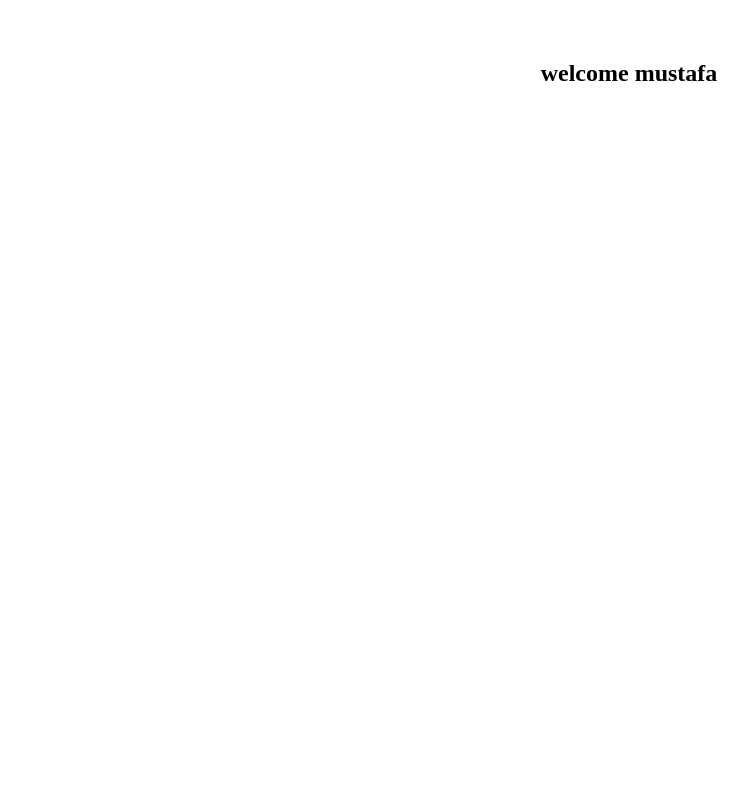
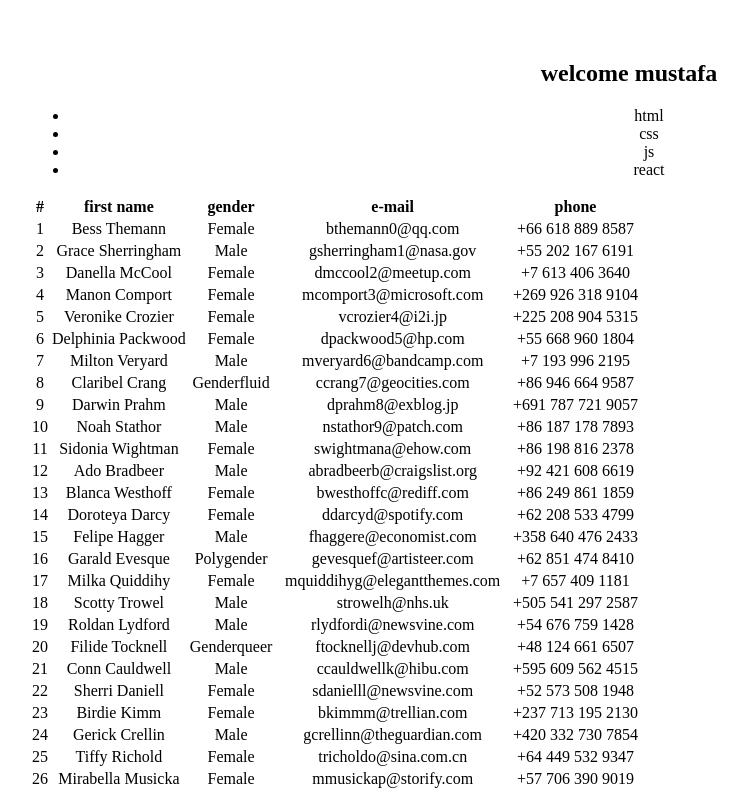
Before and after one commit to BackEndForum/learn-react, a React (Vite) app: page / in a window 1280 px wide. Shown: the top 792 px of the page, without its empty margins (11-758 px from the left). Built offline with nearby package versions, Linux system fonts and the light colour scheme.

Commit message:
Array map()

```diff
--- a/src/App.jsx
+++ b/src/App.jsx
@@ -1,11 +1,44 @@
 
 import './App.css'
+import data from "./assets/MOCK_DATA.json";
+const langs = ["html","css","js","react"];
+const list = data;
+
+const fruitlist = ['apple', 'banana', 'cherry'];
+
 
 function App() {
 
   return (
     <div className='App'>
       <h2>welcome mustafa</h2>
+      <ul>
+        {langs.map(lang => <li key={lang}>{lang}</li>)}
+      </ul>
+      <table>
+        <thead>
+          <tr>
+            <th>#</th>
+            <th>first name</th>
+            <th>gender</th>
+            <th>e-mail</th>
+            <th>phone</th>
+          </tr>
+        </thead>
+        <tbody>
+
+          {list.map(val => <tr key={val.id}><td >{val.id}</td><td>{val.first_name + " " + val.last_name}</td><td>{val.gender}</td><td>{val.email}</td><td>{val.phone}</td></tr>)}
+        </tbody>
+      </table>
+      <ul>
+      {fruitlist.map((fruit, index, array) => {
+        return (
+          <li key={fruit}>
+            Number: {fruit}, Index: {index}, Array: {array}
+          </li>
+        );
+      })}
+    </ul>
     </div>
   )
 }
--- /dev/null
+++ b/src/assets/MOCK_DATA.json
@@ -0,0 +1,50 @@
+[{"id":1,"first_name":"Bess","last_name":"Themann","email":"bthemann0@qq.com","gender":"Female","phone":"+66 618 889 8587"},
+{"id":2,"first_name":"Grace","last_name":"Sherringham","email":"gsherringham1@nasa.gov","gender":"Male","phone":"+55 202 167 6191"},
+{"id":3,"first_name":"Danella","last_name":"McCool","email":"dmccool2@meetup.com","gender":"Female","phone":"+7 613 406 3640"},
+{"id":4,"first_name":"Manon","last_name":"Comport","email":"mcomport3@microsoft.com","gender":"Female","phone":"+269 926 318 9104"},
+{"id":5,"first_name":"Veronike","last_name":"Crozier","email":"vcrozier4@i2i.jp","gender":"Female","phone":"+225 208 904 5315"},
+{"id":6,"first_name":"Delphinia","last_name":"Packwood","email":"dpackwood5@hp.com","gender":"Female","phone":"+55 668 960 1804"},
+{"id":7,"first_name":"Milton","last_name":"Veryard","email":"mveryard6@bandcamp.com","gender":"Male","phone":"+7 193 996 2195"},
+{"id":8,"first_name":"Claribel","last_name":"Crang","email":"ccrang7@geocities.com","gender":"Genderfluid","phone":"+86 946 664 9587"},
+{"id":9,"first_name":"Darwin","last_name":"Prahm","email":"dprahm8@exblog.jp","gender":"Male","phone":"+691 787 721 9057"},
+{"id":10,"first_name":"Noah","last_name":"Stathor","email":"nstathor9@patch.com","gender":"Male","phone":"+86 187 178 7893"},
+{"id":11,"first_name":"Sidonia","last_name":"Wightman","email":"swightmana@ehow.com","gender":"Female","phone":"+86 198 816 2378"},
+{"id":12,"first_name":"Ado","last_name":"Bradbeer","email":"abradbeerb@craigslist.org","gender":"Male","phone":"+92 421 608 6619"},
+{"id":13,"first_name":"Blanca","last_name":"Westhoff","email":"bwesthoffc@rediff.com","gender":"Female","phone":"+86 249 861 1859"},
+{"id":14,"first_name":"Doroteya","last_name":"Darcy","email":"ddarcyd@spotify.com","gender":"Female","phone":"+62 208 533 4799"},
+{"id":15,"first_name":"Felipe","last_name":"Hagger","email":"fhaggere@economist.com","gender":"Male","phone":"+358 640 476 2433"},
+{"id":16,"first_name":"Garald","last_name":"Evesque","email":"gevesquef@artisteer.com","gender":"Polygender","phone":"+62 851 474 8410"},
+{"id":17,"first_name":"Milka","last_name":"Quiddihy","email":"mquiddihyg@elegantthemes.com","gender":"Female","phone":"+7 657 409 1181"},
+{"id":18,"first_name":"Scotty","last_name":"Trowel","email":"strowelh@nhs.uk","gender":"Male","phone":"+505 541 297 2587"},
+{"id":19,"first_name":"Roldan","last_name":"Lydford","email":"rlydfordi@newsvine.com","gender":"Male","phone":"+54 676 759 1428"},
+{"id":20,"first_name":"Filide","last_name":"Tocknell","email":"ftocknellj@devhub.com","gender":"Genderqueer","phone":"+48 124 661 6507"},
+{"id":21,"first_name":"Conn","last_name":"Cauldwell","email":"ccauldwellk@hibu.com","gender":"Male","phone":"+595 609 562 4515"},
+{"id":22,"first_name":"Sherri","last_name":"Daniell","email":"sdanielll@newsvine.com","gender":"Female","phone":"+52 573 508 1948"},
+{"id":23,"first_name":"Birdie","last_name":"Kimm","email":"bkimmm@trellian.com","gender":"Female","phone":"+237 713 195 2130"},
+{"id":24,"first_name":"Gerick","last_name":"Crellin","email":"gcrellinn@theguardian.com","gender":"Male","phone":"+420 332 730 7854"},
+{"id":25,"first_name":"Tiffy","last_name":"Richold","email":"tricholdo@sina.com.cn","gender":"Female","phone":"+64 449 532 9347"},
+{"id":26,"first_name":"Mirabella","last_name":"Musicka","email":"mmusickap@storify.com","gender":"Female","phone":"+57 706 390 9019"},
+{"id":27,"first_name":"Khalil","last_name":"Raynes","email":"kraynesq@skyrock.com","gender":"Genderfluid","phone":"+48 447 236 1056"},
+{"id":28,"first_name":"Willy","last_name":"Skidmore","email":"wskidmorer@imgur.com","gender":"Male","phone":"+54 841 965 5283"},
+{"id":29,"first_name":"Melody","last_name":"Darrach","email":"mdarrachs@narod.ru","gender":"Female","phone":"+63 782 456 0084"},
+{"id":30,"first_name":"Marni","last_name":"Found","email":"mfoundt@ed.gov","gender":"Female","phone":"+30 479 790 4036"},
+{"id":31,"first_name":"Richardo","last_name":"Parell","email":"rparellu@google.fr","gender":"Male","phone":"+506 625 878 3438"},
+{"id":32,"first_name":"Shepperd","last_name":"Kenrick","email":"skenrickv@sohu.com","gender":"Male","phone":"+84 693 800 8211"},
+{"id":33,"first_name":"Matti","last_name":"Rentoul","email":"mrentoulw@networkadvertising.org","gender":"Female","phone":"+62 938 610 1633"},
+{"id":34,"first_name":"Gladi","last_name":"Merlin","email":"gmerlinx@list-manage.com","gender":"Female","phone":"+30 394 544 6437"},
+{"id":35,"first_name":"Danita","last_name":"Giraudot","email":"dgiraudoty@xinhuanet.com","gender":"Female","phone":"+62 983 492 7076"},
+{"id":36,"first_name":"Ricardo","last_name":"Fuente","email":"rfuentez@tumblr.com","gender":"Male","phone":"+86 451 763 8352"},
+{"id":37,"first_name":"Harbert","last_name":"Wylder","email":"hwylder10@prlog.org","gender":"Male","phone":"+48 430 722 9373"},
+{"id":38,"first_name":"Dosi","last_name":"Hanes","email":"dhanes11@themeforest.net","gender":"Female","phone":"+998 321 801 2182"},
+{"id":39,"first_name":"Hamid","last_name":"O'Mohun","email":"homohun12@discovery.com","gender":"Male","phone":"+258 138 361 3530"},
+{"id":40,"first_name":"Alis","last_name":"Axton","email":"aaxton13@ocn.ne.jp","gender":"Female","phone":"+54 522 831 3800"},
+{"id":41,"first_name":"Lucho","last_name":"Skase","email":"lskase14@vimeo.com","gender":"Male","phone":"+371 245 594 2042"},
+{"id":42,"first_name":"Kay","last_name":"Fautley","email":"kfautley15@buzzfeed.com","gender":"Female","phone":"+992 230 719 8025"},
+{"id":43,"first_name":"Berte","last_name":"MacCole","email":"bmaccole16@bluehost.com","gender":"Female","phone":"+970 112 527 1166"},
+{"id":44,"first_name":"Charo","last_name":"Manhood","email":"cmanhood17@meetup.com","gender":"Female","phone":"+46 568 446 0388"},
+{"id":45,"first_name":"Ripley","last_name":"Aitchinson","email":"raitchinson18@drupal.org","gender":"Male","phone":"+1 205 337 7142"},
+{"id":46,"first_name":"Salvador","last_name":"Shailer","email":"sshailer19@51.la","gender":"Male","phone":"+53 601 734 0021"},
+{"id":47,"first_name":"Ree","last_name":"Scully","email":"rscully1a@redcross.org","gender":"Female","phone":"+972 839 651 3617"},
+{"id":48,"first_name":"Sheila","last_name":"Gaunter","email":"sgaunter1b@tamu.edu","gender":"Female","phone":"+81 862 769 9579"},
+{"id":49,"first_name":"Holmes","last_name":"Leigh","email":"hleigh1c@prnewswire.com","gender":"Male","phone":"+251 928 433 6684"},
+{"id":50,"first_name":"Daffie","last_name":"Burdon","email":"dburdon1d@mlb.com","gender":"Female","phone":"+237 637 499 2750"}]
```
Also changed, not shown: index.html (+62 -35 lines).
